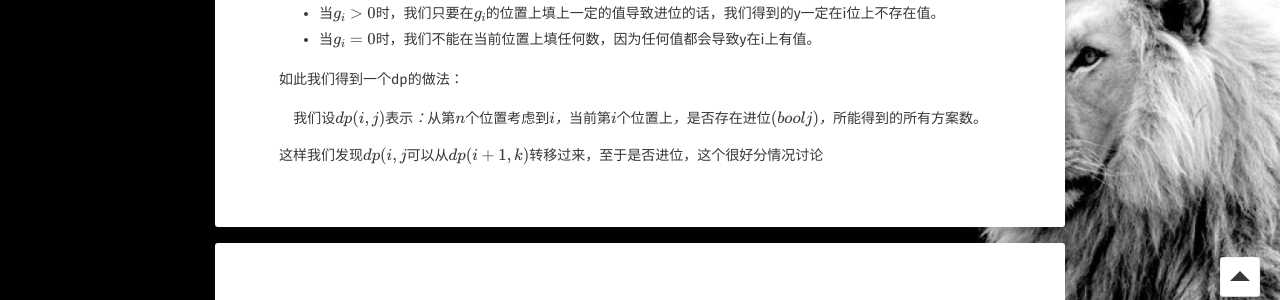
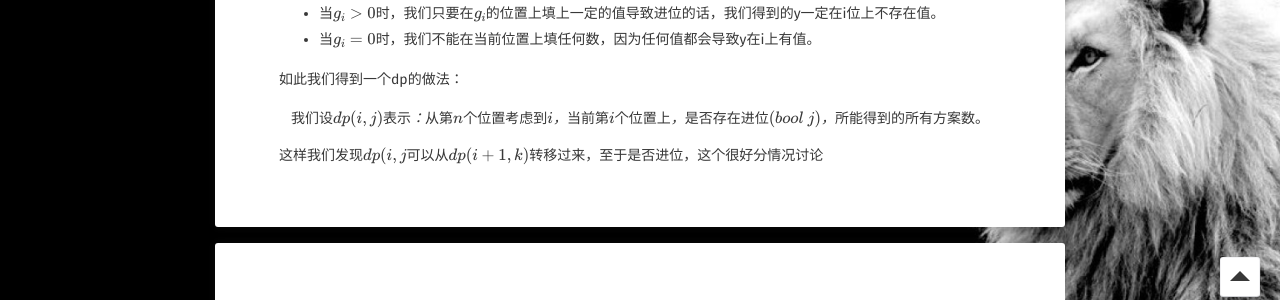
Before and after one commit to BlackWaters/BlackWaters.github.io, a Jekyll site: the page built from problemlist/index.md, in a window 1280 px wide and 900 px high, scrolled down 1606 px. Shown: the part 593-893 px from the top of the window. Built offline with Jekyll 4.4.1, drawn with Linux system fonts in a browser that asks for light colours; some web fonts are replaced; formulas are drawn with MathJax 3; comment, search, counter and statistics services are not loaded.

```diff
--- a/problemlist/index.md
+++ b/problemlist/index.md
@@ -98,7 +98,7 @@ corner case和proof比较有意思。
 
 如此我们得到一个dp的做法：
 \\[
-    我们设dp(i,j)表示：从第n个位置考虑到i，当前第i个位置上，是否存在进位(bool j)，所能得到的所有方案数。
+    我们设dp(i,j)表示：从第n个位置考虑到i，当前第i个位置上，是否存在进位(bool \ j)，所能得到的所有方案数。
 \\]
 
 这样我们发现\\(dp(i,j\\)可以从\\(dp(i+1,k)\\)转移过来，至于是否进位，这个很好分情况讨论
```
